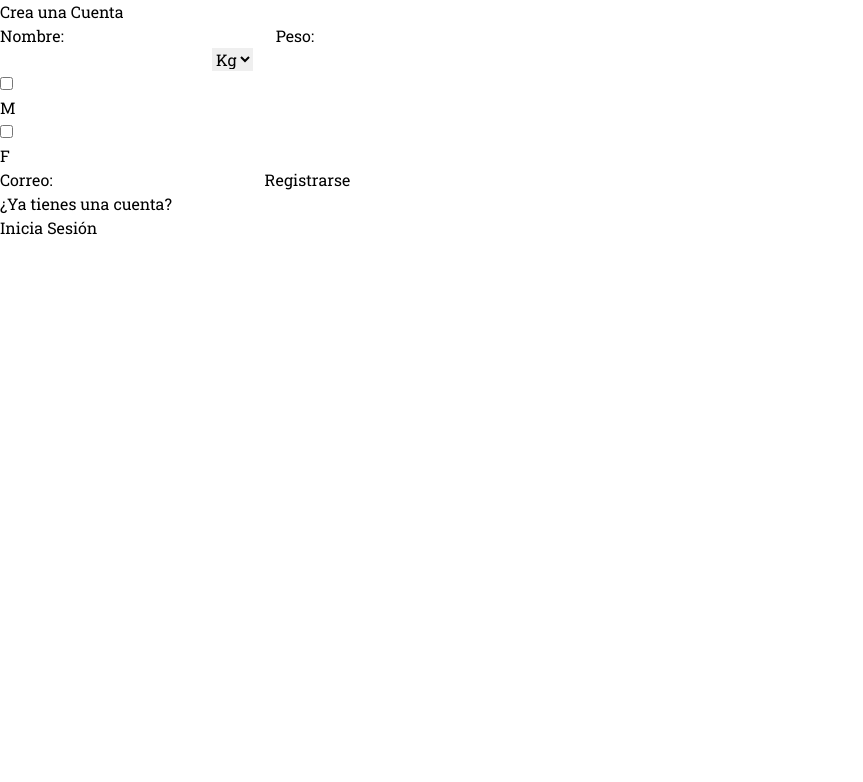
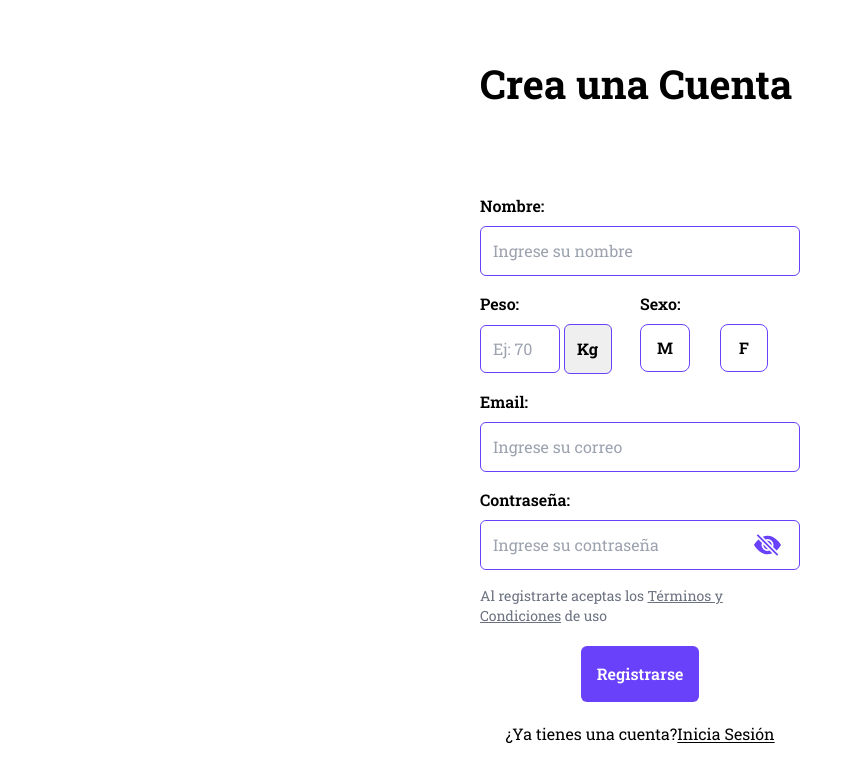
Before and after one commit to lucasRivera21/gymRoutines, a React (Vite) app in the folder client/: page /register in a window 1280 px wide. Shown: the top 782 px of the page, without its empty margins (0-863 px from the left). Built offline with nearby package versions, Linux system fonts and the light colour scheme.

Commit message:
register page finished

```diff
--- a/client/src/components/ButtonViolet.jsx
+++ b/client/src/components/ButtonViolet.jsx
@@ -2,9 +2,7 @@ import React from 'react'
 
 function ButtonViolet({ text }) {
     return (
-        <button type='submit'>
-            {text}
-        </button>
+        <button type="submit" className='font-semibold text-base bg-violet p-4 rounded-md text-white w-auto mx-auto hover:opacity-80'>{text}</button>
     )
 }
 
--- a/client/src/components/EmailInput.jsx
+++ b/client/src/components/EmailInput.jsx
@@ -1,11 +1,13 @@
 import React from 'react'
 
-function EmailInput({ register, error }) {
+
+function EmailInput({ register, error, label, placeholder }) {
+
     return (
         <>
-            <label htmlFor="email" className='text-base font-semibold mb-2'>Email:</label>
-            <div className='mb-4'>
-                <input type="text" name="email" id="email" placeholder='Ingrese un email' {...register("email")} className=' border-violet rounded-md border p-3 focus:outline-none focus:ring-1 focus:ring-violet w-full' />
+            <label htmlFor={"email"} className='text-base font-semibold'>Email:</label>
+            <div className=' mt-2'>
+                <input type="text" name={"email"} id={"email"} placeholder={"Ingrese su correo"} {...register('email')} className=' border-violet rounded-md border p-3 focus:outline-none focus:ring-1 focus:ring-violet w-full' />
                 <span className='text-red-500 text-sm block'>{error}</span>
             </div>
         </>
--- /dev/null
+++ b/client/src/components/GenderInput.jsx
@@ -0,0 +1,30 @@
+import React from 'react'
+
+function GenderInput({ register, error }) {
+    return (
+        <>
+            <label htmlFor="gender" className='text-base font-semibold'>Sexo:</label>
+            <ul className="grid w-full grid-cols-2 mt-2" >
+                <li>
+                    <input type="radio" name="gender" id='gender-m' value='M' className='hidden peer'  {...register('gender')} />
+                    <label htmlFor="gender-m" className='inline-flex items-center justify-between p-4 text-base h-12 font-semibold bg-white border border-violet rounded-lg cursor-pointer  peer-checked:border-violet peer-checked:text-white peer-checked:bg-violet' >
+                        <div>
+                            <p>M</p>
+                        </div>
+                    </label>
+                </li>
+                <li>
+                    <input type="radio" name="gender" id='gender-f' value='F' className='hidden peer' {...register('gender')} />
+                    <label htmlFor="gender-f" className='inline-flex items-center justify-between p-4 min-w-[3rem] text-base h-12 font-semibold bg-white border border-violet rounded-lg cursor-pointer  peer-checked:border-violet peer-checked:text-white peer-checked:bg-violet'>
+                        <div className='mx-auto'>
+                            <p>F</p>
+                        </div>
+                    </label>
+                </li>
+            </ul>
+            <span className='text-red-500 text-sm block'>{error}</span>
+        </>
+    )
+}
+
+export default GenderInput
--- a/client/src/components/PasswordInput.jsx
+++ b/client/src/components/PasswordInput.jsx
@@ -1,13 +1,13 @@
 import React, { useState } from 'react'
 import { BsFillEyeFill, BsFillEyeSlashFill } from "react-icons/bs";
 
-function PasswordInput({ register, error }) {
+function PasswordInput({ register, error, label }) {
     const [showPassword, setShowPassword] = useState(false)
     return (
         <>
-            <label htmlFor="password" className='text-base font-semibold mb-2'>Contraseña:</label>
-            <div className='flex items-center  border-violet rounded-md border pr-[18px] focus-within:ring-1 focus-within:ring-violet'>
-                <input type={showPassword ? 'text' : 'password'} name="password" {...register("password")} id="password" placeholder='Ingrese su contraseña' className='p-3  w-full outline-none rounded-md ' />
+            <label htmlFor={label} className='text-base font-semibold m'>{label}:</label>
+            <div className='flex items-center  border-violet rounded-md border pr-[18px] focus-within:ring-1 focus-within:ring-violet  mt-2'>
+                <input type={showPassword ? 'text' : 'password'} name={label} {...register("password")} id={label} placeholder='Ingrese su contraseña' className='p-3  w-full outline-none rounded-md ' />
                 {showPassword ? <BsFillEyeFill className=' text-violet text-3xl cursor-pointer' onClick={() => setShowPassword(!showPassword)} /> : <BsFillEyeSlashFill className=' text-violet text-3xl cursor-pointer' onClick={() => setShowPassword(!showPassword)} />}
             </div>
             <span className='text-red-500 text-sm block'>{error}</span>
--- /dev/null
+++ b/client/src/components/TextInput.jsx
@@ -0,0 +1,15 @@
+import React from 'react'
+
+function TextInput({ register, error }) {
+    return (
+        <>
+            <label htmlFor={"name"} className='text-base font-semibold'>Nombre:</label>
+            <div className='mb-4 mt-2'>
+                <input type="text" name={"name"} id={"name"} placeholder={"Ingrese su nombre"} {...register('name')} className=' border-violet rounded-md border p-3 focus:outline-none focus:ring-1 focus:ring-violet w-full' />
+                <span className='text-red-500 text-sm block'>{error}</span>
+            </div>
+        </>
+    )
+}
+
+export default TextInput
--- /dev/null
+++ b/client/src/components/WeightInput.jsx
@@ -0,0 +1,19 @@
+import React from 'react'
+
+function WeightInput({ register, error }) {
+    return (
+        <>
+            <label htmlFor="weight" className="text-base font-semibold ">Peso:</label>
+            <div className='mt-2'>
+                <input type="number" name='weight' id="weight" className='w-20 rounded-md h-12 mr-1 p-3 border-violet border focus:outline-none focus:ring-1 focus:ring-violet appearance-none' placeholder='Ej: 70.5' {...register('weight')} />
+                <select name="magnitude" id='magnitude' className="p-3 rounded-md text-base font-bold appearance-none cursor-pointer border-violet border focus:outline-none focus:ring-1 focus:ring-violet  " {...register('magnitude')}>
+                    <option value="kg" defaultChecked>Kg</option>
+                    <option value="lb">Lb</option>
+                </select>
+            </div>
+            <span className='text-red-500 text-sm block'>{error}</span>
+        </>
+    )
+}
+
+export default WeightInput
--- a/client/src/pages/Login.jsx
+++ b/client/src/pages/Login.jsx
@@ -5,7 +5,8 @@ import { yupResolver } from "@hookform/resolvers/yup"
 import * as yup from "yup"
 
 import PasswordInput from '../components/PasswordInput';
-import EmailInput from '../components/EmailInput';
+import TextInput from '../components/EmailInput';
+import ButtonViolet from '../components/ButtonViolet';
 
 const schema = yup.object({
   email: yup.string().email("Correo inválido").required("Campo requerido"),
@@ -36,14 +37,15 @@ function Login() {
         <form onSubmit={handleSubmit(onSubmit)} className='grid mb-7'>
 
           {/*EMAIL INPUT */}
-          <EmailInput register={register} error={errors.email?.message} />
+          <TextInput register={register} error={errors.email?.message} label={'Email'} placeholder={"Ingrese su correo"} />
 
           {/*PASSWORD INPUT */}
-          <PasswordInput register={register} error={errors.password?.message} />
+          <PasswordInput register={register} error={errors.password?.message} label={'Contraseña'} />
 
 
           {/*SEND BUTTON */}
-          <button type="submit" className='font-semibold text-base bg-violet p-4 rounded-md text-white w-auto mx-auto hover:opacity-80 mt-7'>Entrar</button>
+          {/*<button type="submit" className='font-semibold text-base bg-violet p-4 rounded-md text-white w-auto mx-auto hover:opacity-80 mt-7'>Entrar</button> */}
+          <ButtonViolet text={'Entrar'} />
         </form>
 
         {/*FORGOT PASSWORD LINK*/}
--- a/client/src/pages/Register.jsx
+++ b/client/src/pages/Register.jsx
@@ -1,73 +1,77 @@
 import React from 'react'
+import EmailInput from '../components/EmailInput'
+import PasswordInput from '../components/PasswordInput'
+import ButtonViolet from '../components/ButtonViolet'
+import TextInput from '../components/TextInput'
+import WeightInput from '../components/WeightInput'
+import GenderInput from '../components/GenderInput'
+import { yupResolver } from "@hookform/resolvers/yup"
+import { useForm } from "react-hook-form"
+import * as yup from "yup"
+import { useNavigate } from 'react-router-dom'
 
-
-
+const schema = yup.object({
+    email: yup.string().email("Correo inválido").required("Campo requerido"),
+    password: yup.string().required("Campo requerido"),
+    name: yup.string().required("Campo requerido"),
+    weight: yup.string().required("Campo requerido"),
+    gender: yup.string().required("Campo requerido")
+})
 
 function Register() {
+    const { register, handleSubmit, formState: { errors } } = useForm({ resolver: yupResolver(schema) });
 
+    const navigate = useNavigate();
 
+    const onSubmit = data => console.log(data);
 
     return (
-        <div>
-            <h1 className="">Crea una Cuenta</h1>
+        <div className='  h-screen w-screen flex items-center justify-center '>
+            <div className='max-w-xs m-auto '>
+                <h1 className="text-[2.5rem] font-bold mb-20">Crea una Cuenta</h1>
 
-            <form >
+                <form className='grid grid-cols-2' onSubmit={handleSubmit(onSubmit)}>
 
                     {/*NAME INPUT*/}
-                <label htmlFor="name">Nombre:</label>
-                <input
-                    type="text"
-                    id="name"
-                    name='name'
-                />
+                    <div className='col-span-full'>
+                        <TextInput register={register} error={errors.name?.message} />
+                    </div>
 
                     {/*WEIGHT INPUT*/}
-                <label htmlFor="weight">Peso:</label>
-                <div>
-                    <input type="number" name='weight' id="weight" />
-                    <select name="weight" id="">
-                        <option value="kg" defaultChecked>Kg</option>
-                        <option value="lb">Lb</option>
-                    </select>
+                    <div className='mb-4 '>
+                        <WeightInput register={register} error={errors.weight?.message} />
                     </div>
 
                     {/*GENDER INPUT*/}
-                <ul>
-                    <li>
-                        <input type="checkbox" name="M" id="M" />
-                        <label htmlFor="M">
                     <div>
-                                <p>M</p>
+                        <GenderInput register={register} error={errors.gender?.message} />
                     </div>
-                        </label>
-                    </li>
-                    <li>
-                        <input type="checkbox" name="F" id="F" />
-                        <label htmlFor="F">
-                            <div>
-                                <p>F</p>
-                            </div>
-                        </label>
-                    </li>
-                </ul>
 
                     {/*EMAIL INPUT*/}
-                <label htmlFor="email">Correo:</label>
-                <input
-                    type="text"
-                    id="email"
-                    name='email'
-                />
+                    <div className='col-span-full mb-4'>
+                        <EmailInput register={register} error={errors.email?.message} />
+                    </div>
 
+                    {/*PASSWORD INPUT*/}
+                    <div className='col-span-full mb-4'>
+                        <PasswordInput register={register} error={errors.password?.message} label={'Contraseña'} />
+                    </div>
 
+                    {/*TERMS AND CONDITIONS */}
+                    <div className='col-span-full'>
+                        <p className='text-sm font-normal text-gray-500'>Al registrarte aceptas los <a className='underline cursor-pointer'>Términos y Condiciones</a> de uso</p>
+                    </div>
 
-                <button type='submit'>Registrarse</button>
+                    {/*SEND BUTTON */}
+                    <div className='col-span-full flex py-5 '>
+                        <ButtonViolet text={'Registrarse'} />
+                    </div>
+
                 </form>
 
-
-
-            <div className="">
-                <p className="">¿Ya tienes una cuenta?</p><a href="" className="">Inicia Sesión</a>
+                <div className="flex w-fit mx-auto">
+                    <p className="">¿Ya tienes una cuenta?</p><a className="underline-offset-2 underline cursor-pointer" onClick={() => navigate("/login")}>Inicia Sesión</a>
+                </div>
             </div>
         </div>
     )
```
Lines whose indentation alone changed are shown as unchanged.
